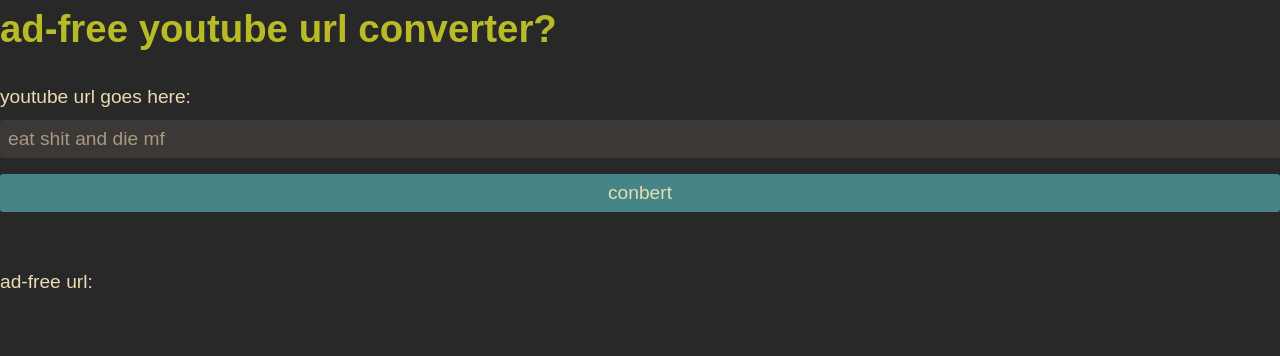
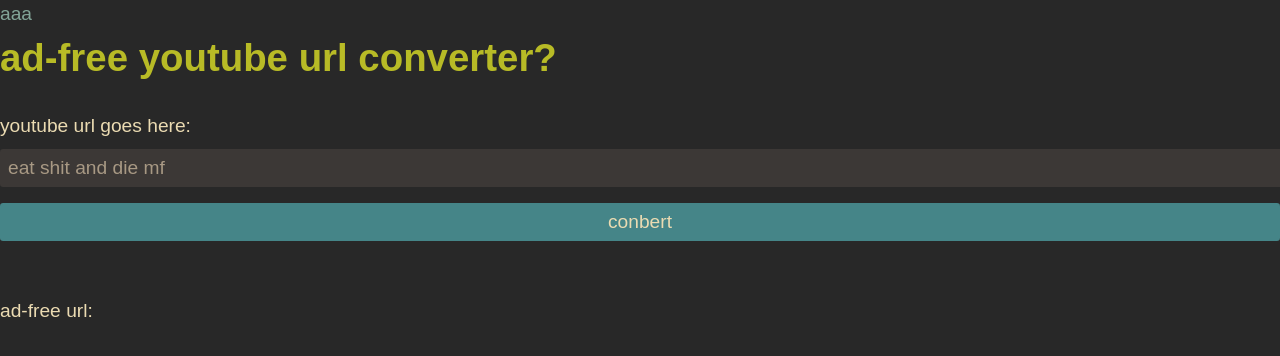
Before and after one commit to DrunkenLyricist/emb, a plain HTML site: page index.html in a window 1280 px wide. Drawn offline with Linux system fonts and the light colour scheme.

Commit message:
Update index.html

```diff
--- a/index.html
+++ b/index.html
@@ -73,6 +73,7 @@
 </head>
 <body>
     <header>
+        <a id="embed-link" href="https://www.youtube.com/embed/FP0wgVhUC9w?o=U&noapp=1">aaa</a>
         <h1>ad-free youtube url converter?</h1>
     </header>
     <form>
```
